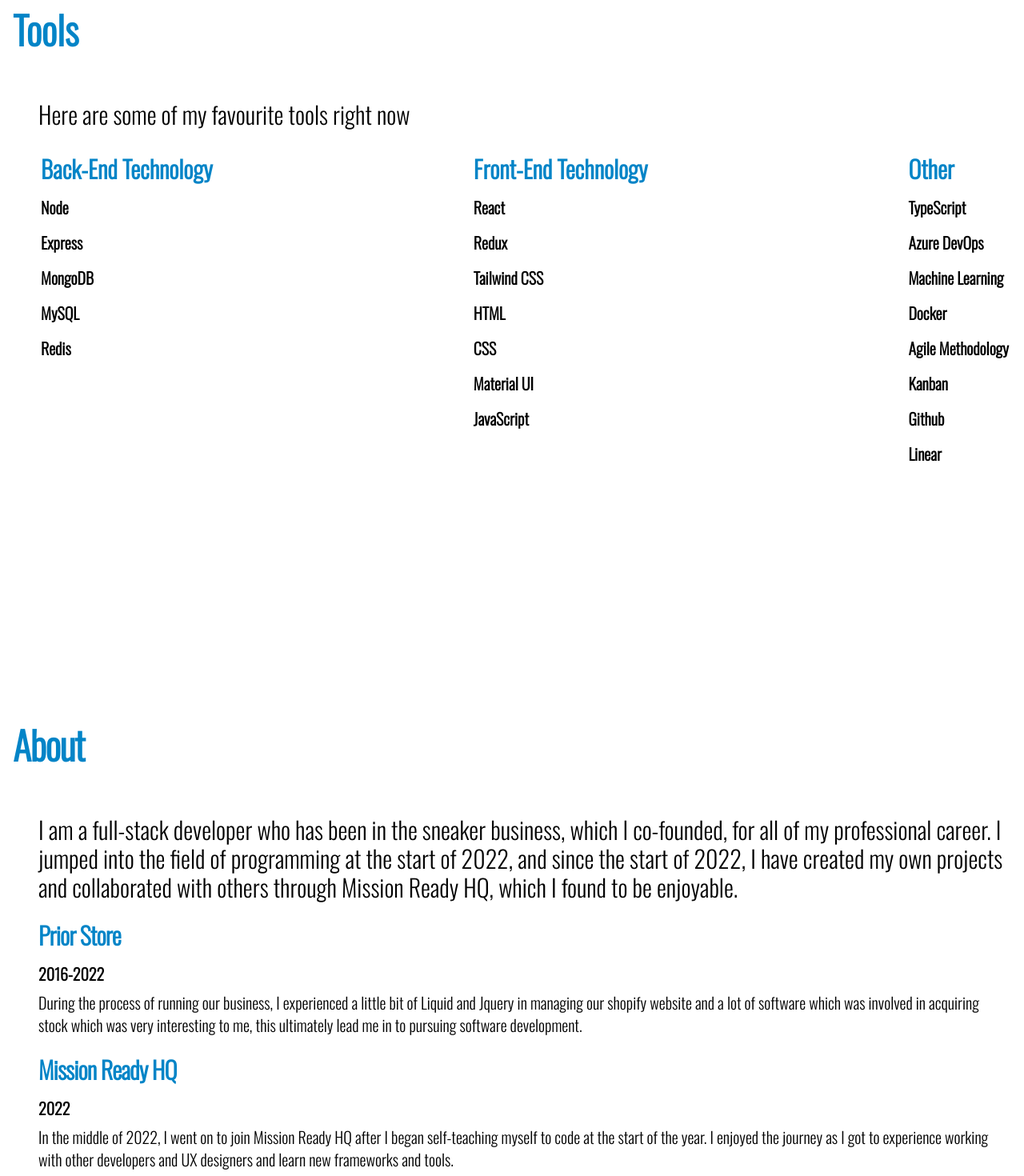
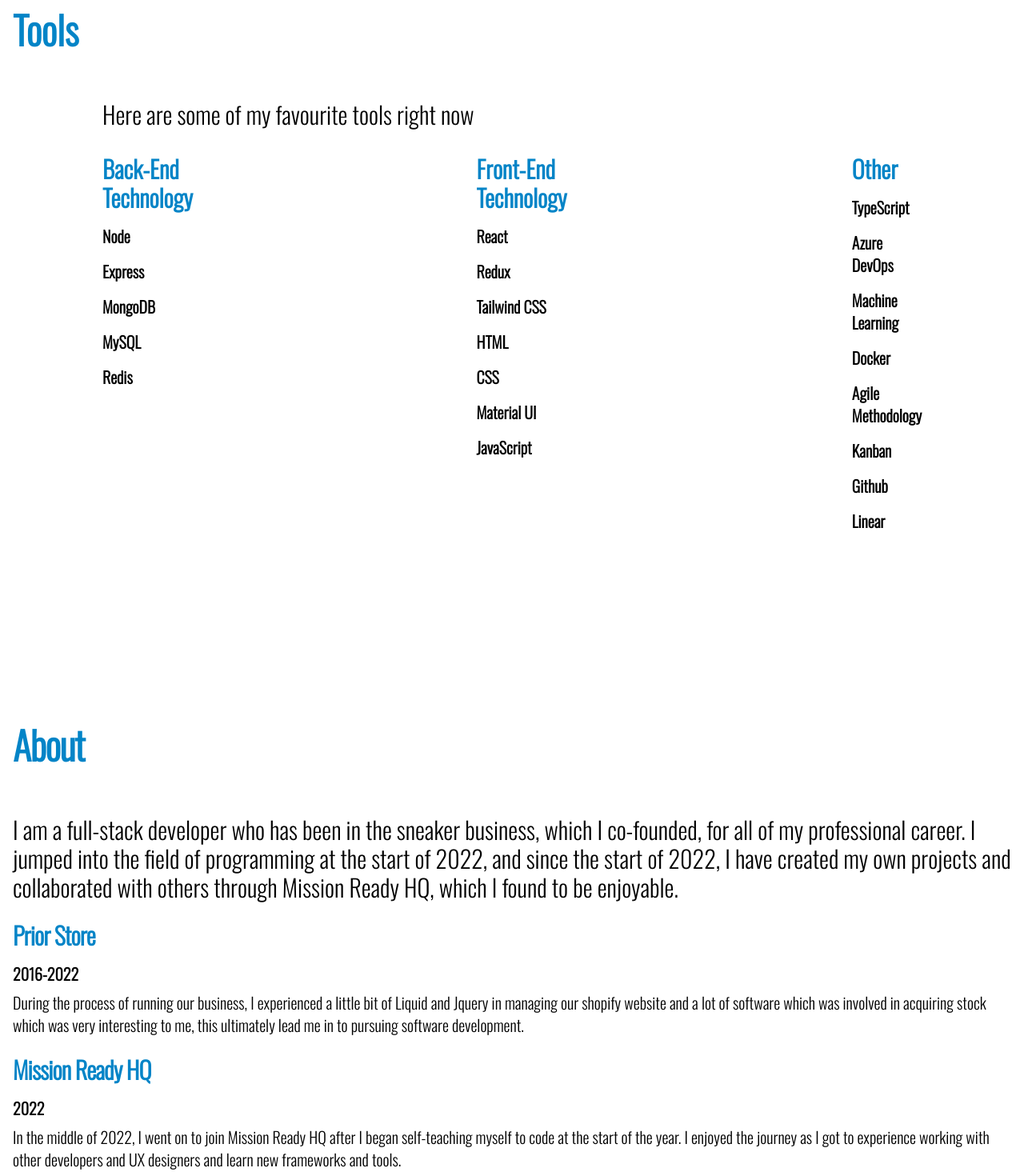
Before and after one commit to iamjaykang/portfolio, a React (Create React App) app: page / in a window 1280 px wide. Shown: the part 5320-6790 px from the top of the page at 80% size. Built offline with nearby package versions, Linux system fonts and the light colour scheme; the HTML template or start-up script is replaced by a standard one.

Commit message:
style: changed styling for tools and about me

```diff
--- a/src/components/Home/About.jsx
+++ b/src/components/Home/About.jsx
@@ -4,24 +4,25 @@ const About = () => {
   return (
     <section
       name="about"
-      className="bg-white lg:flex lg:justify-center lg:items-center lg:h-[100vh] dark:bg-neutral-900"
+      className="bg-white lg:flex lg:justify-center lg:items-center lg:h-screen dark:bg-neutral-900"
     >
       <div className="p-4 mx-auto max-w-screen-xl lg:p-4">
-        <div className="max-w-screen-lg text-gray-500 sm:text-lg dark:text-gray-400">
+        <div className="text-gray-500 sm:text-lg dark:text-gray-400">
           <h2 className="mb-16 text-3xl lg:text-5xl tracking-tight font-bold text-sky-600 dark:text-sky-700">
             About
           </h2>
         </div>
-        <div className="flex flex-col lg:flex-row gap-8 lg:flex:row text-white dark:text-gray-500">
-          <div className="lg:ml-8">
+        <div className="mx-auto">
+          <div className="flex flex-col lg:flex-row gap-8 text-white dark:text-gray-500">
+            <div className="mx-auto">
               <div className="mb-6">
                 <p className="text-black dark:text-white text-xl lg:text-3xl">
                   I am a full-stack developer who has been in the sneaker
-                business, which I co-founded, for all of my professional career.
-                I jumped into the field of programming at the start of 2022, and
-                since the start of 2022, I have created my own projects and
-                collaborated with others through Mission Ready HQ, which I found
-                to be enjoyable.
+                  business, which I co-founded, for all of my professional
+                  career. I jumped into the field of programming at the start of
+                  2022, and since the start of 2022, I have created my own
+                  projects and collaborated with others through Mission Ready
+                  HQ, which I found to be enjoyable.
                 </p>
               </div>
               <div>
@@ -33,10 +34,10 @@ const About = () => {
                 </h4>
                 <p className="mb-6 text-black dark:text-white text-lg lg:text-xl">
                   During the process of running our business, I experienced a
-                little bit of Liquid and Jquery in managing our shopify website
-                and a lot of software which was involved in acquiring stock
-                which was very interesting to me, this ultimately lead me in to
-                pursuing software development.
+                  little bit of Liquid and Jquery in managing our shopify
+                  website and a lot of software which was involved in acquiring
+                  stock which was very interesting to me, this ultimately lead
+                  me in to pursuing software development.
                 </p>
                 <h3 className="mb-4 text-xl lg:text-3xl tracking-tight font-bold text-sky-600 dark:text-sky-700">
                   Mission Ready HQ
@@ -45,11 +46,13 @@ const About = () => {
                   2022
                 </h4>
                 <p className="mb-6 text-black dark:text-white text-lg lg:text-xl">
-                In the middle of 2022, I went on to join Mission Ready HQ after
-                I began self-teaching myself to code at the start of the year. I
-                enjoyed the journey as I got to experience working with other
-                developers and UX designers and learn new frameworks and tools.
+                  In the middle of 2022, I went on to join Mission Ready HQ
+                  after I began self-teaching myself to code at the start of the
+                  year. I enjoyed the journey as I got to experience working
+                  with other developers and UX designers and learn new
+                  frameworks and tools.
                 </p>
+              </div>
             </div>
           </div>
         </div>
--- a/src/components/Home/Tools.jsx
+++ b/src/components/Home/Tools.jsx
@@ -29,7 +29,7 @@ const Tools = () => {
   return (
     <section
       name="tools"
-      className="bg-white 2xl:flex 2xl:justify-center 2xl:items-center lg:h-screen dark:bg-neutral-900 relative"
+      className="bg-white lg:h-screen dark:bg-neutral-900 relative"
     >
       <div className="p-4 mx-auto max-w-screen-xl lg:p-4">
         <div className="max-w-screen-lg text-gray-500 sm:text-lg dark:text-gray-400">
@@ -37,7 +37,7 @@ const Tools = () => {
             Tools
           </h2>
         </div>
-        <div className="lg:ml-8">
+        <div className="max-w-screen-lg mx-auto">
           <div className="">
             <p className="text-xl lg:text-3xl my-8 text-black dark:text-gray-400">
               Here are some of my favourite tools right now
```
Lines whose indentation alone changed are shown as unchanged.
